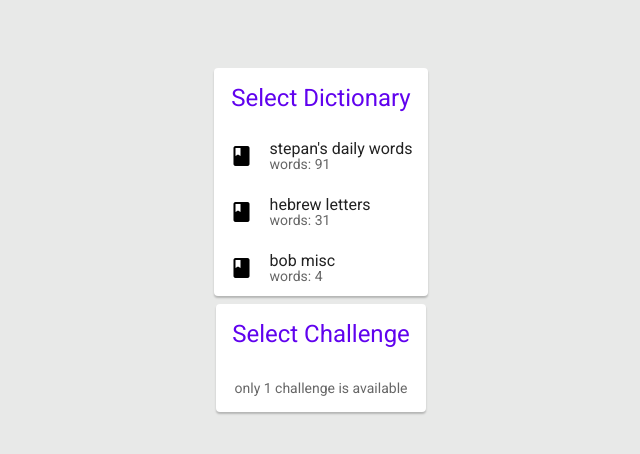
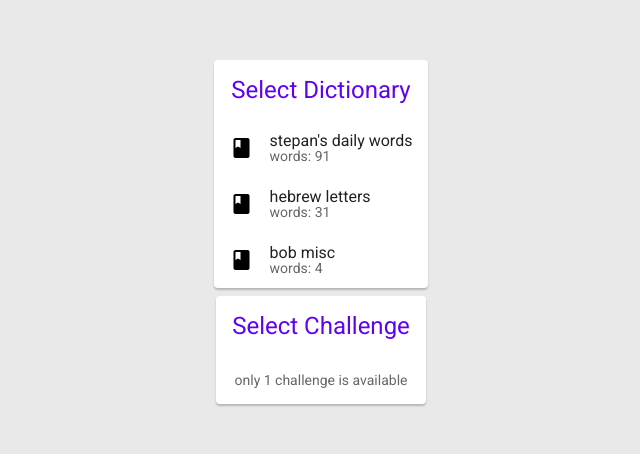
Before and after one commit to StepanoidTeam/learn-hebrew, a website with bundled scripts: page index.html in a window 1280 px wide. Shown: the part 168-622 px from the top of the page, without its empty margins (319-959 px from the left). Built offline with nearby package versions, Linux system fonts and the light colour scheme.

Commit message:
fixed layout main page

```diff
--- a/style.css
+++ b/style.css
@@ -3,18 +3,23 @@
 @import "./theme.css";
 
 html {
+  position: fixed;
+  width: 100vw;
   height: 100vh;
 }
 
 body {
-  font-family: "Roboto", sans-serif;
   display: flex;
+  overflow: hidden;
+  height: inherit;
+  margin: 0;
+
   flex-direction: column;
   align-items: center;
   justify-content: center;
 
+  font-family: "Roboto", sans-serif;
   background-color: #e8e9e8;
-  height: 100vh;
 }
 
 ul {
```
